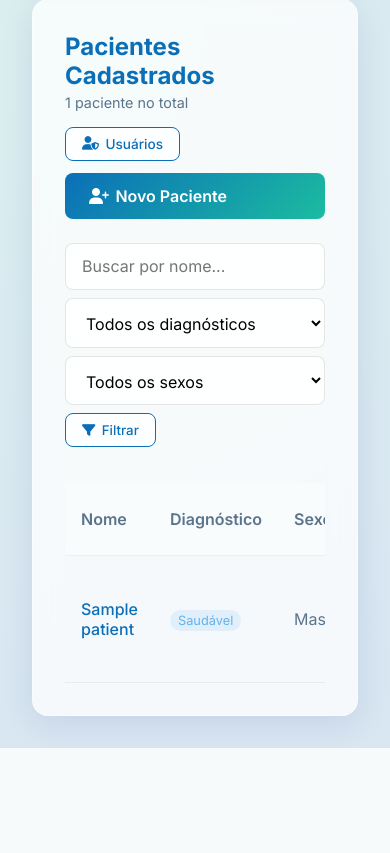
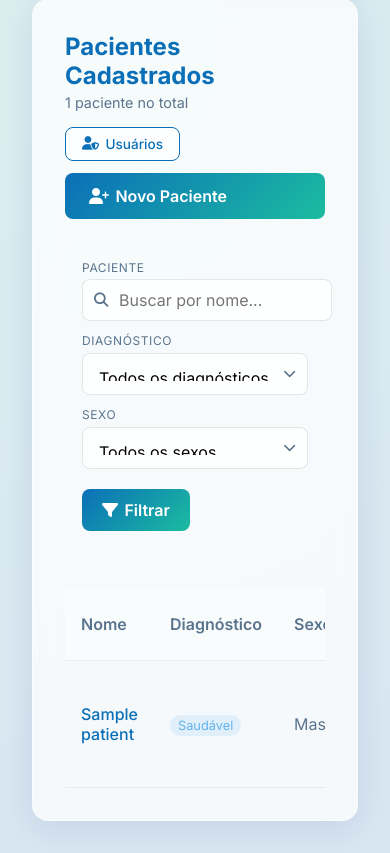
Before and after one commit to felipefontel/sistema-ela-disartria, a Django app: page / in a window 390 px wide. Shown: the part 154-1007 px from the top of the page. Before the commit the page ends 902 px from the top, so only its background shows below. Run offline with Django 5.2, Linux system fonts and the light colour scheme; a user stored in the database is signed in; tables that the repository leaves empty hold one stand-in row (values such as "Sample post").

Commit message:
style: filtros de busca mais bonitos e responsivos com grid

```diff
--- a/core/templates/core/dashboard.html
+++ b/core/templates/core/dashboard.html
@@ -22,37 +22,59 @@
     </div>
 
     <!-- Busca e Filtros -->
-    <form method="get" style="margin-bottom: 1.25rem;">
-        <div style="display: flex; gap: 0.5rem; flex-wrap: wrap; align-items: center;">
+    <div style="background: rgba(255,255,255,0.03); border: 1px solid rgba(255,255,255,0.08); border-radius: 12px; padding: 1rem; margin-bottom: 1.5rem;">
+        <form method="get" style="margin: 0;">
+            <div style="display: flex; gap: 0.75rem; flex-wrap: wrap; align-items: flex-end;">
+                <div style="flex: 1; min-width: 250px;">
+                    <label style="display: block; margin-bottom: 0.3rem; color: var(--text-secondary); font-size: 0.75rem; text-transform: uppercase; letter-spacing: 0.05em;">Paciente</label>
+                    <div style="position: relative;">
+                        <i class="fa-solid fa-magnifying-glass" style="position: absolute; left: 12px; top: 50%; transform: translateY(-50%); color: var(--text-secondary); font-size: 0.9rem;"></i>
                         <input type="text" name="q" value="{{ query }}"
                                placeholder="Buscar por nome..."
                                class="form-control"
-                   style="flex: 1; min-width: 200px; max-width: 320px;">
+                               style="width: 100%; padding-left: 36px; height: 42px;">
+                    </div>
+                </div>
 
-            <select name="diagnosis" class="form-control" style="min-width: 170px;">
+                <div style="flex: 1; min-width: 180px;">
+                    <label style="display: block; margin-bottom: 0.3rem; color: var(--text-secondary); font-size: 0.75rem; text-transform: uppercase; letter-spacing: 0.05em;">Diagnóstico</label>
+                    <div style="position: relative;">
+                        <select name="diagnosis" class="form-control" style="width: 100%; height: 42px; appearance: none; padding-right: 30px;">
                             <option value="">Todos os diagnósticos</option>
                             {% for value, label in diagnosis_choices %}
                             <option value="{{ value }}" {% if diagnosis_filter == value %}selected{% endif %}>{{ label }}</option>
                             {% endfor %}
                         </select>
+                        <i class="fa-solid fa-chevron-down" style="position: absolute; right: 12px; top: 50%; transform: translateY(-50%); color: var(--text-secondary); font-size: 0.8rem; pointer-events: none;"></i>
+                    </div>
+                </div>
 
-            <select name="gender" class="form-control" style="min-width: 130px;">
+                <div style="flex: 1; min-width: 140px;">
+                    <label style="display: block; margin-bottom: 0.3rem; color: var(--text-secondary); font-size: 0.75rem; text-transform: uppercase; letter-spacing: 0.05em;">Sexo</label>
+                    <div style="position: relative;">
+                        <select name="gender" class="form-control" style="width: 100%; height: 42px; appearance: none; padding-right: 30px;">
                             <option value="">Todos os sexos</option>
                             {% for value, label in gender_choices %}
                             <option value="{{ value }}" {% if gender_filter == value %}selected{% endif %}>{{ label }}</option>
                             {% endfor %}
                         </select>
+                        <i class="fa-solid fa-chevron-down" style="position: absolute; right: 12px; top: 50%; transform: translateY(-50%); color: var(--text-secondary); font-size: 0.8rem; pointer-events: none;"></i>
+                    </div>
+                </div>
 
-            <button type="submit" class="btn-secondary" style="display: inline-flex; align-items: center; gap: 0.4rem; white-space: nowrap;">
+                <div style="display: flex; gap: 0.5rem; flex-shrink: 0; min-width: max-content; margin-top: 0.5rem;">
+                    <button type="submit" class="btn-primary" style="height: 42px; display: inline-flex; align-items: center; gap: 0.4rem; white-space: nowrap; padding: 0 1.25rem;">
                         <i class="fa-solid fa-filter"></i> Filtrar
                     </button>
                     {% if query or diagnosis_filter or gender_filter %}
-            <a href="{% url 'dashboard' %}" class="btn-secondary" style="text-decoration: none; display: inline-flex; align-items: center; gap: 0.4rem;">
+                    <a href="{% url 'dashboard' %}" class="btn-secondary" style="height: 42px; display: inline-flex; align-items: center; gap: 0.4rem; padding: 0 1rem; text-decoration: none;">
                         <i class="fa-solid fa-xmark"></i> Limpar
                     </a>
                     {% endif %}
                 </div>
+            </div>
         </form>
+    </div>
 
     <!-- Tabela -->
     <div style="overflow-x: auto;">
```
Lines whose indentation alone changed are shown as unchanged.
